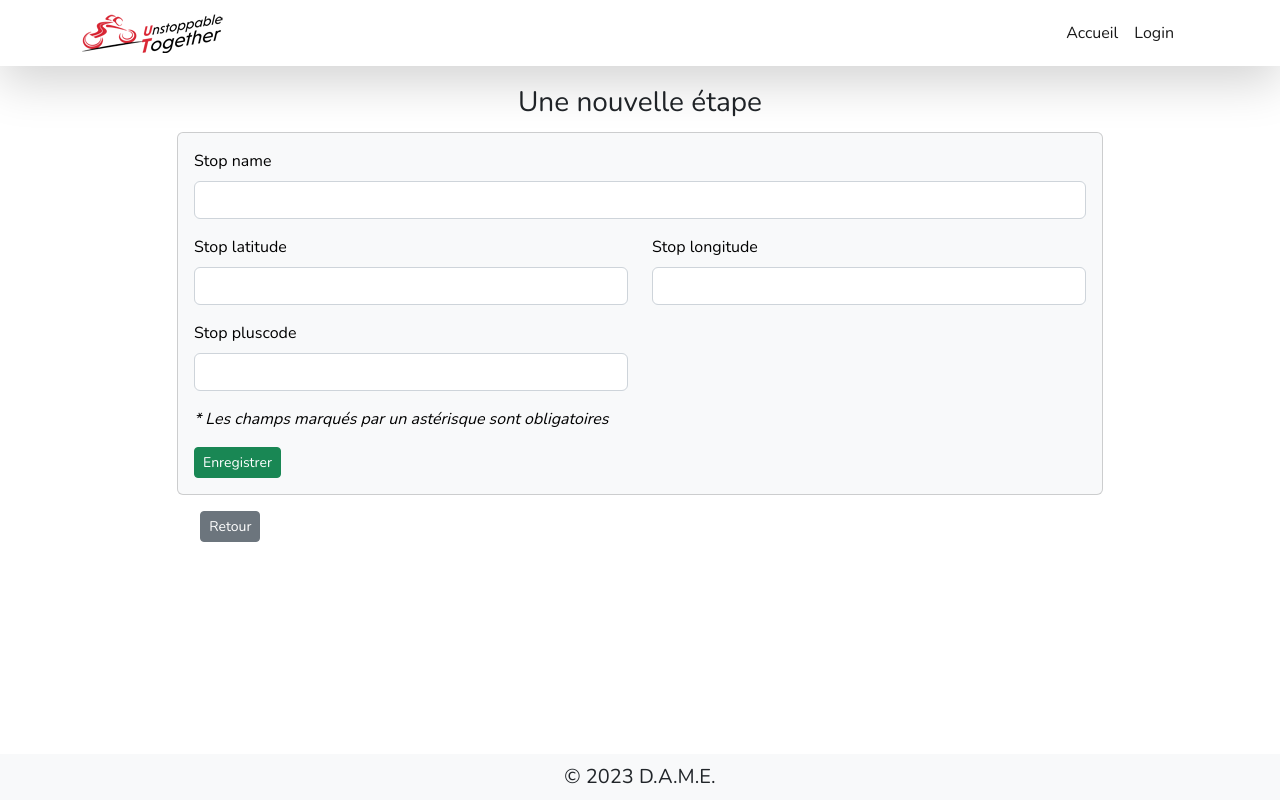
After one commit to claudiekante/Dame, a Symfony app: template templates/stop/stopModifyDetail.html.twig in a window 1280 px wide. The commit adds this page. Run offline with Twig, Linux system fonts and the light colour scheme; the template is opened without the code that fills it, so the values that code supplies are empty; form fields are guessed from the names that the template uses; some libraries are stand-ins or nearby versions.

Commit message:
modify and delete stops

```diff
--- a/src/Entity/Leg.php
+++ b/src/Entity/Leg.php
@@ -51,12 +51,13 @@ class Leg
 
     /**
      * @ORM\ManyToOne(targetEntity=Stop::class, inversedBy="legStart")
+     * @ORM\JoinColumn(nullable=false, onDelete="CASCADE")
      */
     private $startStop;
 
     /**
      * @ORM\ManyToOne(targetEntity=Stop::class, inversedBy="legEnd")
-     * @ORM\JoinColumn(nullable=false)
+     * @ORM\JoinColumn(nullable=false, onDelete="CASCADE")
      */
     private $endStop;
 
--- a/templates/admin/pageAdmin.html.twig
+++ b/templates/admin/pageAdmin.html.twig
@@ -45,6 +45,8 @@
                                     <a href="{{ path('stop_detail', {'id': stopList.id}) }}" alt="détail de l'étape" class="listPageAdmin">
                                         {{ stopList.stopName }}
                                     </a>
+{#                                    <a href="{{ path('stop_modifyDetail', {'id': stopList.id})  }}">#}
+{#                                        <button type="button" class="btn btn-success btn-sm">Modifier</button></a>&nbsp;#}
                                 </li>
                             </ul>
                         {% endfor %}
--- /dev/null
+++ b/templates/stop/stopModifyDetail.html.twig
@@ -0,0 +1,96 @@
+{% extends 'base.html.twig' %}
+
+{% block body %}
+
+    <div class="container">
+
+        <div class="row m-1">
+            <div class="col-lg-1"></div>
+            <div class="col-lg-10 text-center">
+                <h3>Une nouvelle étape</h3>
+            </div>
+            <div class="col-lg-1"></div>
+        </div>
+
+        <div class="row">
+            <div class="col-lg-1"></div>
+            <div class="col-lg-10">
+                <div class="card text-bg-light">
+                    <div class="card-body">
+
+                        {{ form_start(modifyStopForm) }}
+                        {{ form_row(modifyStopForm.stopName) }}
+
+                        <div class="row">
+                            <div class="col">
+                                {{ form_row(modifyStopForm.stopLatitude) }}
+                            </div>
+
+                            <div class="col">
+                                {{ form_row(modifyStopForm.stopLongitude) }}
+                            </div>
+
+                        </div>
+
+                        <div class="row">
+                            <div class="col">
+                                {{ form_row(modifyStopForm.stopPluscode) }}
+                            </div>
+
+                            <div class="col">
+
+                            </div>
+
+                        </div>
+
+
+                        <p class="helpNote"> * Les champs marqués par un astérisque sont obligatoires </p>
+
+                        <button type="submit" class="btn btn-success btn-sm">Enregistrer</button>
+                        {{ form_end(modifyStopForm) }}
+
+
+
+                    </div>
+                </div>
+
+
+
+
+
+
+
+
+
+            </div>
+            <div class="col-lg-1">
+            </div>
+        </div>
+
+        <div class="row m-3">
+            <div class="col-lg-1"></div>
+            <div class="col-lg-10">
+                <a href="javascript:history.go(-1)">
+                    <button type="button" class="btn btn-secondary btn-sm">Retour</button></a>&nbsp;
+            </div>
+            <div class="col-lg-1"></div>
+        </div>
+
+    </div>
+
+
+    {#{{ form_start(stopForm) }}#}
+    {#    {{ form_row(stopForm.stopName) }}#}
+    {#    {{ form_row(stopForm.stopLatitude) }}#}
+    {#    {{ form_row(stopForm.stopLongitude) }}#}
+    {#    {{ form_row(stopForm.stopPluscode) }}#}
+
+    {#    <button type="submit">Créer une étape</button>#}
+    {#    {{ form_end(stopForm) }}#}
+
+    {#    <p>Les champs marqués par un astérisque sont obligatoires </p>#}
+
+{% endblock %}
+
+{% block title %}
+    {{ parent() }} | Création d'une étape {% endblock %}
```
Also changed, not shown: src/Controller/StopController.php (+54 -0 lines), templates/stop/stopDetail.html.twig (+15 -2 lines).
